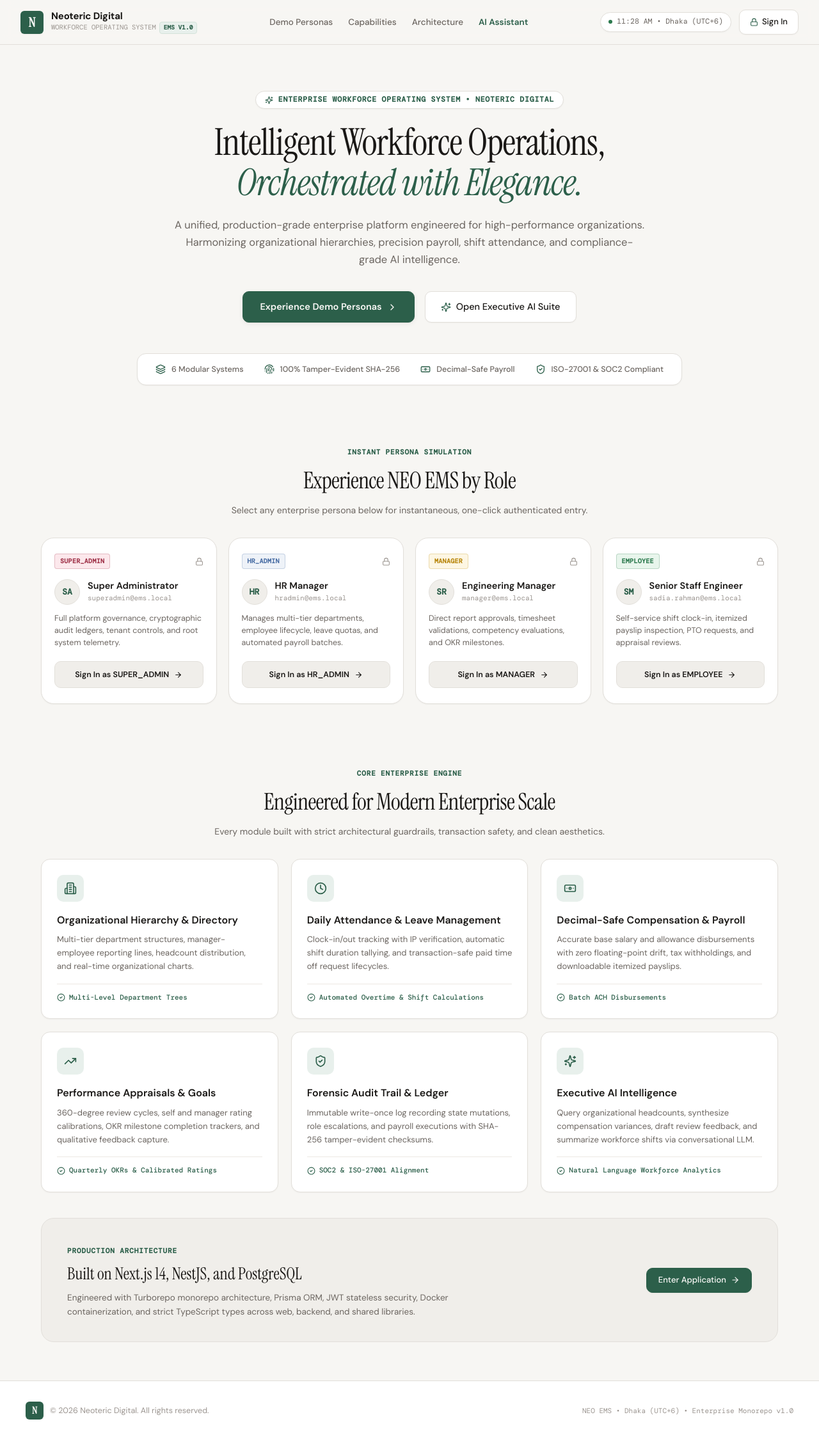
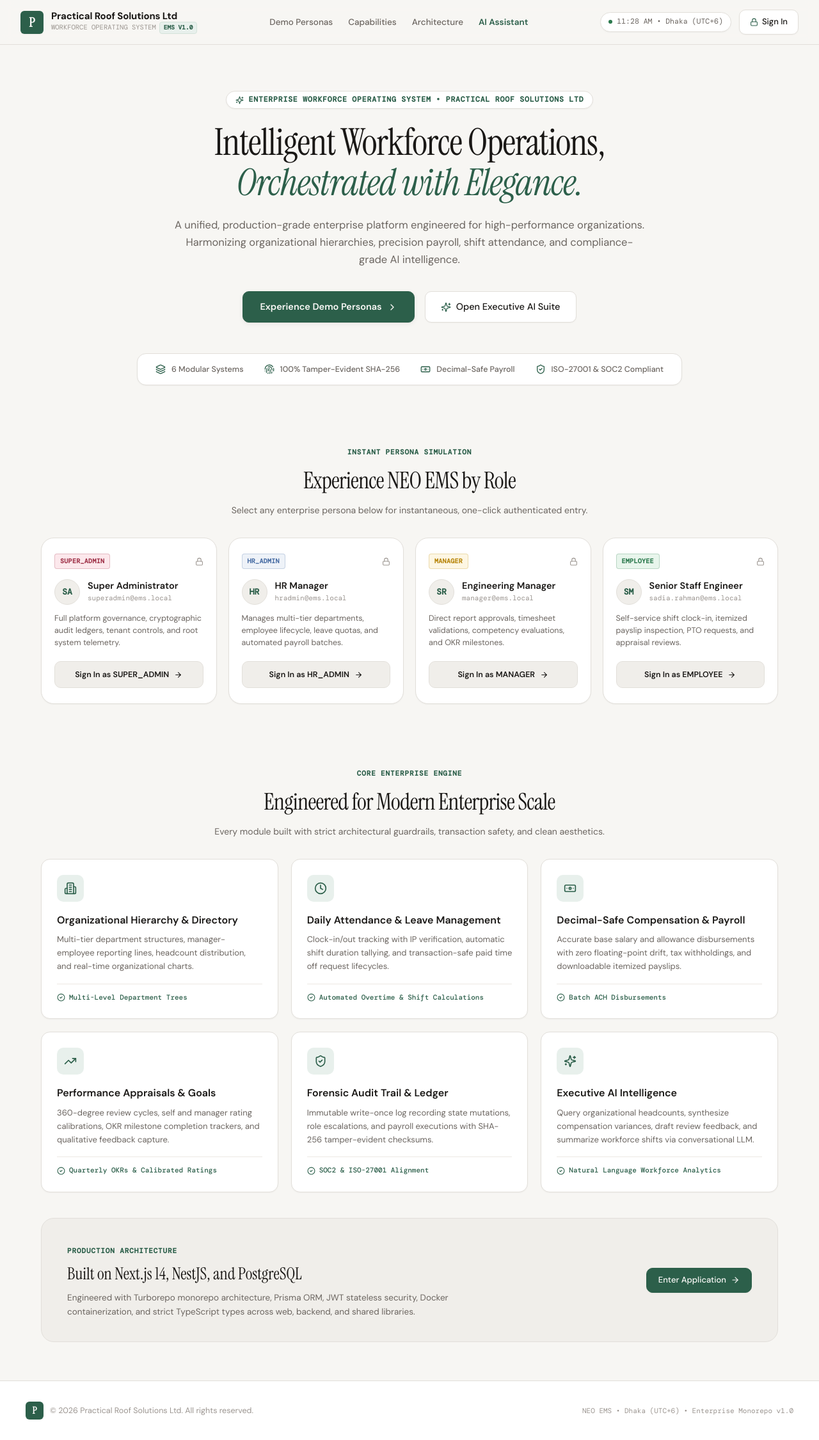
Before and after one commit to rahmanshahriar777/prems, a Next.js app in the folder apps/web/: page / in a window 1280 px wide. Shown: the whole page at 64% size. Built offline with nearby package versions, Linux system fonts and the light colour scheme; no server answers; a web font is replaced by a local one.

Commit message:
Update landing page branding to Practical Roof Solutions Ltd

```diff
--- a/apps/web/src/app/layout.tsx
+++ b/apps/web/src/app/layout.tsx
@@ -3,9 +3,9 @@ import '../styles/globals.css';
 import { AuthProvider } from '../context/auth-context';
 
 export const metadata: Metadata = {
-  title: 'Neoteric Digital — EMS | Enterprise Management System',
+  title: 'Practical Roof Solutions Ltd — EMS | Enterprise Management System',
   description:
-    'Neoteric Digital enterprise Employee Management System with attendance, leaves, payroll, and performance management.',
+    'Practical Roof Solutions Ltd enterprise Employee Management System with attendance, leaves, payroll, and performance management.',
   icons: {
     icon: '/logo.png',
     shortcut: '/favicon.ico',
--- a/apps/web/src/app/loading.tsx
+++ b/apps/web/src/app/loading.tsx
@@ -1,5 +1,5 @@
 import { LoadingScreen } from '../components/ui/loading-screen';
 
 export default function Loading() {
-  return <LoadingScreen message="Initializing Neoteric Digital Workspace..." />;
+  return <LoadingScreen message="Initializing Practical Roof Solutions Ltd Workspace..." />;
 }
--- a/apps/web/src/app/page.tsx
+++ b/apps/web/src/app/page.tsx
@@ -114,9 +114,9 @@ export default function HomePage() {
       {/* Navigation Header */}
       <header className="landing-nav">
         <Link href="/" className="landing-nav-brand">
-          <div className="landing-brand-mark">N</div>
+          <div className="landing-brand-mark">P</div>
           <div>
-            <div className="landing-brand-title">Neoteric Digital</div>
+            <div className="landing-brand-title">Practical Roof Solutions Ltd</div>
             <div className="landing-brand-sub">
               <span>Workforce Operating System</span>
               <span className="landing-brand-badge">EMS v1.0</span>
@@ -163,7 +163,7 @@ export default function HomePage() {
       <section className="landing-hero">
         <div className="landing-hero-tag">
           <Sparkles size={13} />
-          <span>Enterprise Workforce Operating System &bull; Neoteric Digital</span>
+          <span>Enterprise Workforce Operating System &bull; Practical Roof Solutions Ltd</span>
         </div>
 
         <h1 className="landing-hero-title">
@@ -409,9 +409,9 @@ export default function HomePage() {
       <footer className="landing-footer">
         <div className="landing-footer-inner">
           <div style={{ display: 'flex', alignItems: 'center', gap: '10px' }}>
-            <div className="landing-brand-mark" style={{ width: '28px', height: '28px', fontSize: '15px' }}>N</div>
+            <div className="landing-brand-mark" style={{ width: '28px', height: '28px', fontSize: '15px' }}>P</div>
             <span className="landing-footer-copy">
-              &copy; {new Date().getFullYear()} Neoteric Digital. All rights reserved.
+              &copy; {new Date().getFullYear()} Practical Roof Solutions Ltd. All rights reserved.
             </span>
           </div>
 
```
Also changed, not shown: apps/web/public/landing.html (+5 -5 lines).
